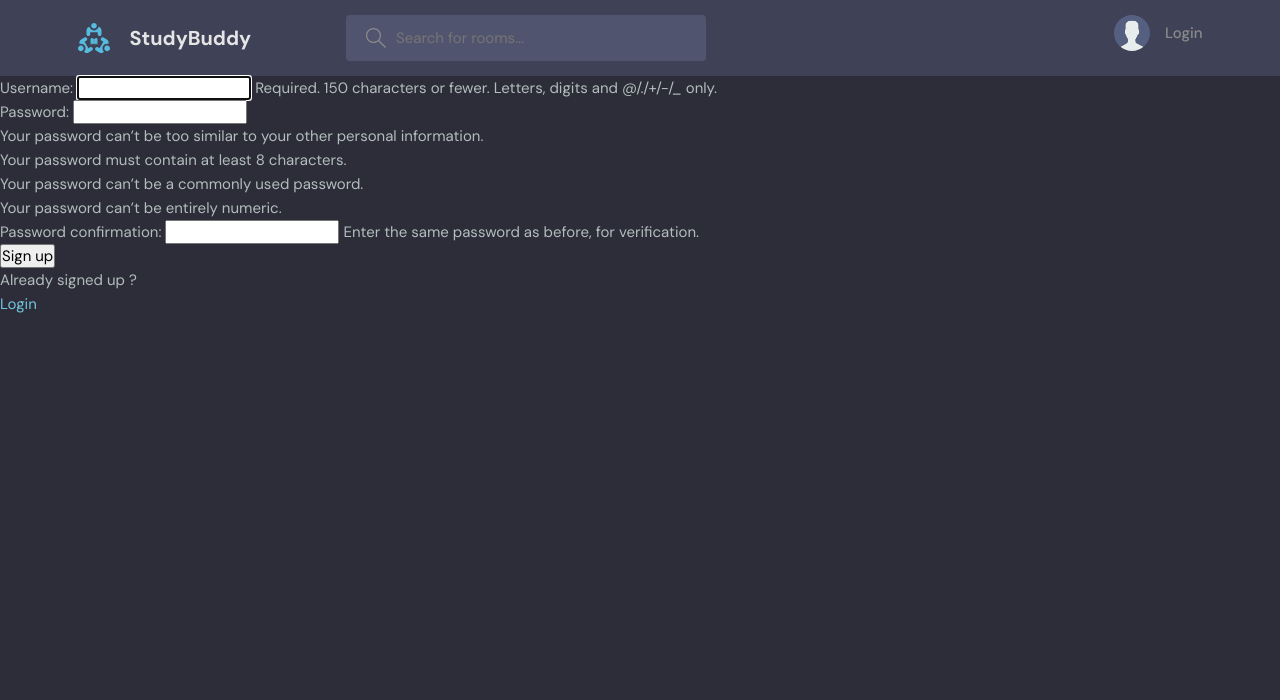
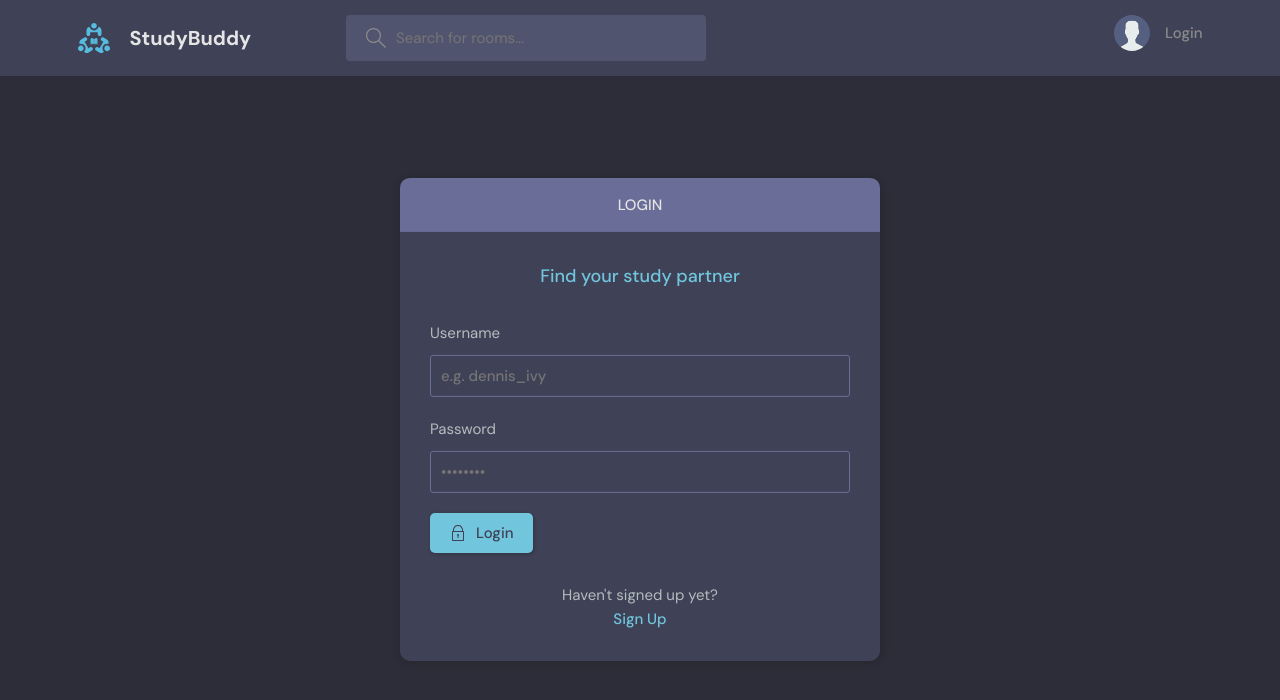
Before and after one commit to anjalbhattarai79/StudyBud-django, a Django app: page /register/ in a window 1280 px wide. Shown: the top 700 px of the page. Run offline with Django 5.2, Linux system fonts and the light colour scheme.

Commit message:
implement GUI on login/register page

```diff
--- a/base/templates/base/login_registration.html
+++ b/base/templates/base/login_registration.html
@@ -1,41 +1,59 @@
 {% extends 'main.html' %}
 {% block content %}
+    <main class="auth layout">
+      <div class="container">
+        <div class="layout__box">
+          <div class="layout__boxHeader">
+            <div class="layout__boxTitle">
+              <h3>Login</h3>
+            </div>
+          </div>
+          <div class="layout__body">
+            <h2 class="auth__tagline">Find your study partner</h2>
 
-{% if page == 'login' %}
-<div>
-    <form method="post" action="">
-    {% csrf_token %}
+            <form class="form" action="#">
+              <div class="form__group form__group">
+                <label for="room_name">Username</label>
+                <input id="username" name="username" type="text" placeholder="e.g. dennis_ivy" />
+              </div>
+              <div class="form__group">
+                <label for="password">Password</label>
+                <input
+                  id="password"
+                  name="password"
+                  type="password"
+                  placeholder="&bull;&bull;&bull;&bull;&bull;&bull;&bull;&bull;"
+                />
+              </div>
 
-    <label for="username">Username: </label>
-    <input type="text" name="username" placeholder="Enter username">
+              <button class="btn btn--main" type="submit">
+                <svg
+                  version="1.1"
+                  xmlns="http://www.w3.org/2000/svg"
+                  width="32"
+                  height="32"
+                  viewBox="0 0 32 32"
+                >
+                  <title>lock</title>
+                  <path
+                    d="M27 12h-1v-2c0-5.514-4.486-10-10-10s-10 4.486-10 10v2h-1c-0.553 0-1 0.447-1 1v18c0 0.553 0.447 1 1 1h22c0.553 0 1-0.447 1-1v-18c0-0.553-0.447-1-1-1zM8 10c0-4.411 3.589-8 8-8s8 3.589 8 8v2h-16v-2zM26 30h-20v-16h20v16z"
+                  ></path>
+                  <path
+                    d="M15 21.694v4.306h2v-4.306c0.587-0.348 1-0.961 1-1.694 0-1.105-0.895-2-2-2s-2 0.895-2 2c0 0.732 0.413 1.345 1 1.694z"
+                  ></path>
+                </svg>
 
-    <label for="Password">Password: </label>
-    <input type="password" name="password" placeholder="Enter Password">
+                Login
+              </button>
+            </form>
 
-    <input type="submit" value="login">
-    </form>
+            <div class="auth__action">
+              <p>Haven't signed up yet?</p>
+              <a href="signup.html" class="btn btn--link">Sign Up</a>
+            </div>
+          </div>
+        </div>
+      </div>
+    </main>
 
-    <p>Haven't signed up yet?</p>
-    <a href="{% url 'register' %}">Sign up</a>
-
-</div>
-
-{% else %}
-
-<div>
-    <form method="post" action="">
-    {% csrf_token %}
-
-    {{form.as_p}}
-
-    <input type="submit" value="Sign up">
-    </form>
-
-    <p>Already signed up ?</p>
-    <a href="{% url 'login' %}">Login</a>
-
-</div>
-
-
-{% endif %}
 {% endblock content %}
```
Also changed, not shown: base/templates/base/login_registration_old.html (added, +41 -0 lines), db.sqlite3.
